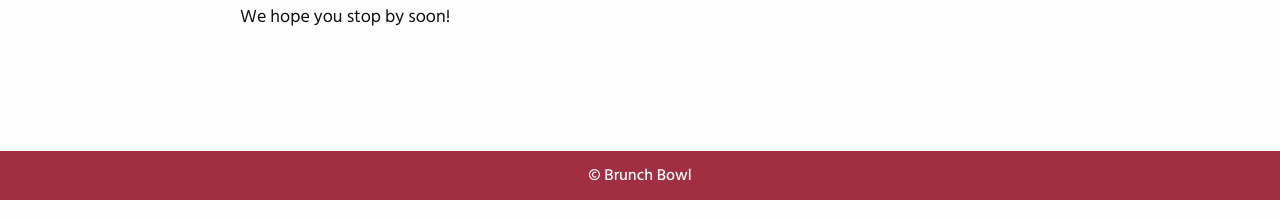
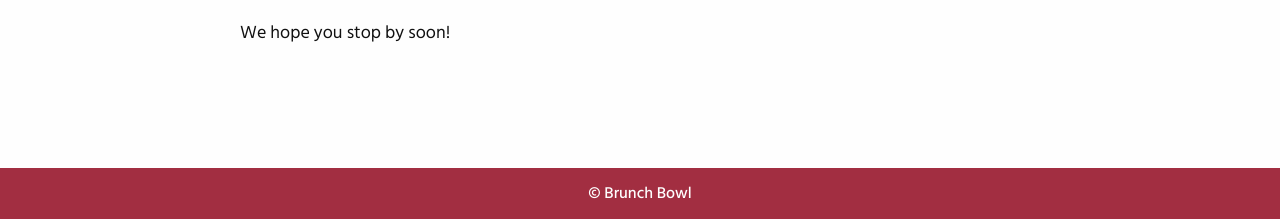
Before and after one commit to bst003/restaurant, a website built with webpack: page dist/index.html in a window 1280 px wide. Shown: the part 723-942 px from the top of the page. Built offline with Linux system fonts and the light colour scheme.

Commit message:
Apply update to fix footer at bottom of page

```diff
--- a/src/assets/scss/styles.scss
+++ b/src/assets/scss/styles.scss
@@ -16,11 +16,22 @@ $brandThree: #77D8C8;
 // Base Styles
 ////////////////////////////////////
 
+html{
+    height: 100%;
+}
+
 body{
     height: 100%;
     background-color: $white;
     color: $black;
     font-family: $primaryFont;
+    line-height: 1.3;
+}
+
+#content{
+    display: flex;
+    flex-direction: column;
+    height: 100%;
 }
 
 .wrap{
@@ -180,6 +191,7 @@ header{
 ////////////////////////////////////
 
 footer{
+    margin-top: auto;
     padding: 15px;
     text-align: center;
     background-color: $brandOne;
--- a/src/index.js
+++ b/src/index.js
@@ -1 +1,7 @@
 import './assets/scss/styles.scss';
+
+/*
+
+BEFORE DOING ANYTHING WRITE OUT YOUR PLAN
+
+*/
```
Also changed, not shown: dist/main.js.
